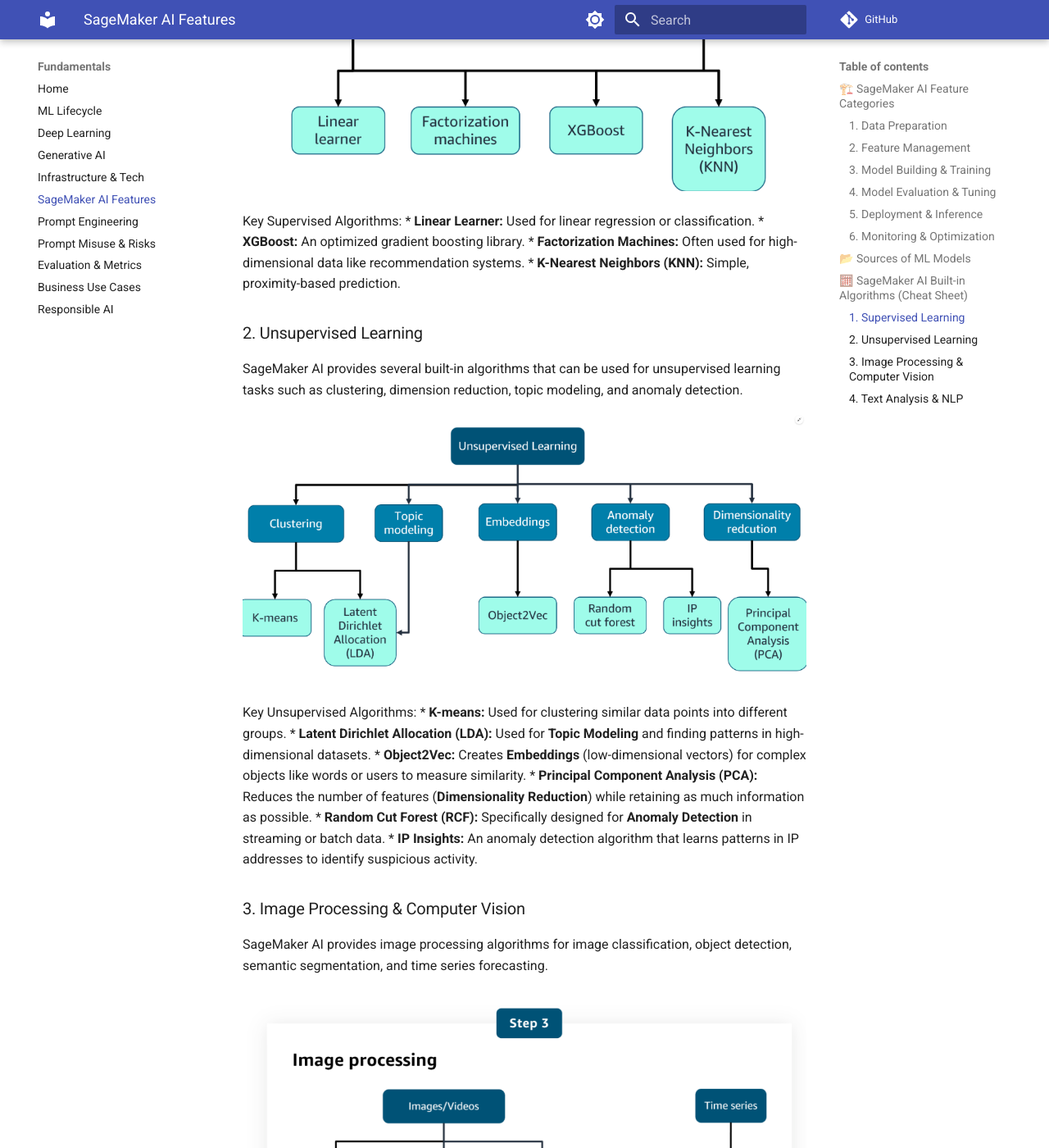
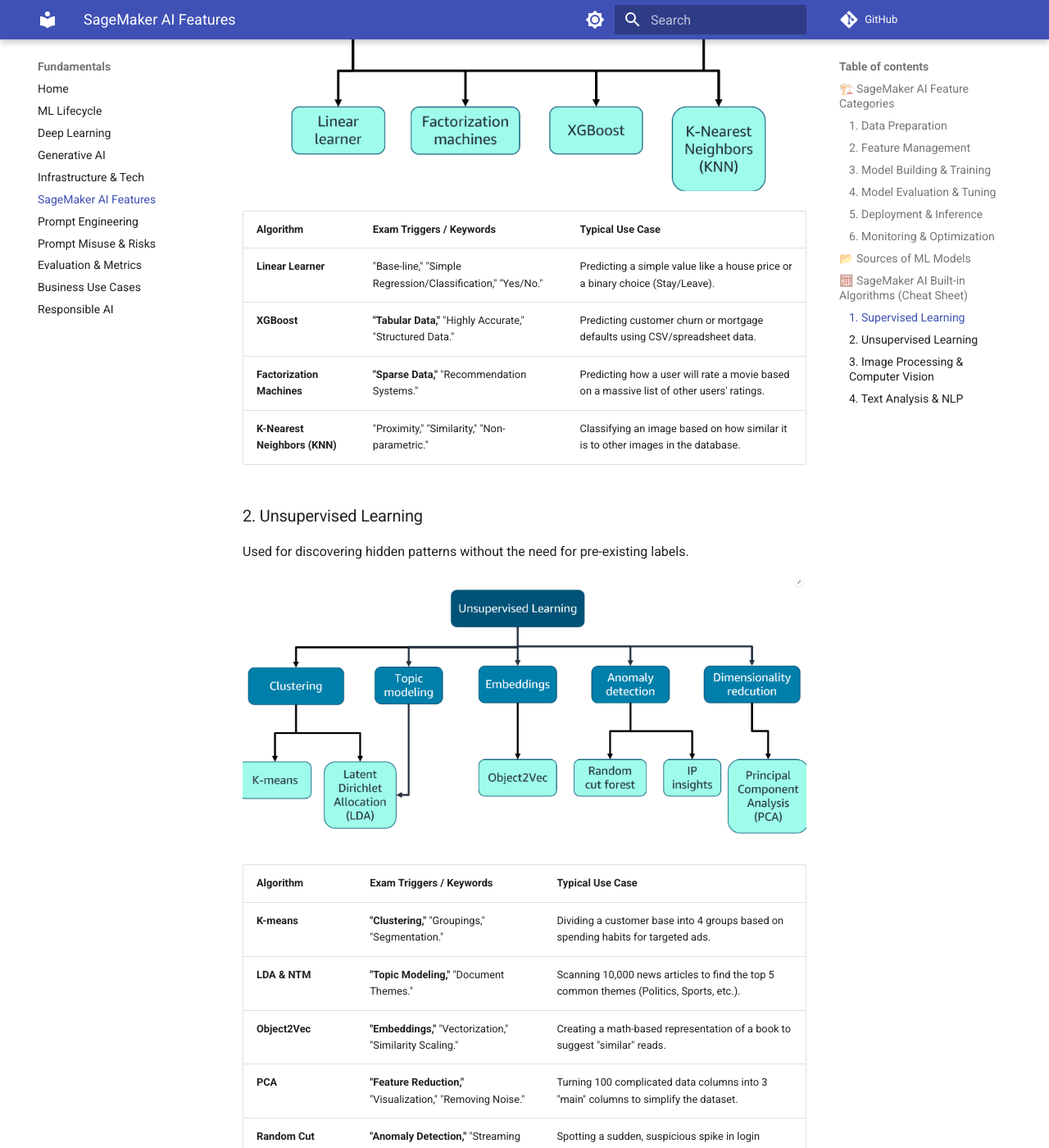
Before and after one commit to kvcenation5/aws-ai-practitioner-exam, an MkDocs documentation site: the page built from docs/10-sagemaker-ai.md, in a window 1280 px wide and 1400 px high, scrolled down 2811 px. Shown: the whole window at 82% size. Built offline with MkDocs 1.6.1 and Material for MkDocs 9.7.7, drawn with Linux system fonts in a browser that asks for light colours; comment, search, counter and statistics services are not loaded; some of the changed text lies outside the part shown.

Commit message:
Update SageMaker algorithms with Exam Triggers and Use Cases

```diff
--- a/docs/10-sagemaker-ai.md
+++ b/docs/10-sagemaker-ai.md
@@ -74,46 +74,48 @@
 
 ![SageMaker Supervised Learning Algorithms](assets/sagemaker-supervised-algorithms.png)
 
-Key Supervised Algorithms:
-*   **Linear Learner:** Used for linear regression or classification.
-*   **XGBoost:** An optimized gradient boosting library.
-*   **Factorization Machines:** Often used for high-dimensional data like recommendation systems.
-*   **K-Nearest Neighbors (KNN):** Simple, proximity-based prediction.
+| Algorithm | Exam Triggers / Keywords | Typical Use Case |
+| :--- | :--- | :--- |
+| **Linear Learner** | "Base-line," "Simple Regression/Classification," "Yes/No." | Predicting a simple value like a house price or a binary choice (Stay/Leave). |
+| **XGBoost** | **"Tabular Data,"** "Highly Accurate," "Structured Data." | Predicting customer churn or mortgage defaults using CSV/spreadsheet data. |
+| **Factorization Machines** | **"Sparse Data,"** "Recommendation Systems." | Predicting how a user will rate a movie based on a massive list of other users' ratings. |
+| **K-Nearest Neighbors (KNN)** | "Proximity," "Similarity," "Non-parametric." | Classifying an image based on how similar it is to other images in the database. |
 
 ### 2. Unsupervised Learning
-SageMaker AI provides several built-in algorithms that can be used for unsupervised learning tasks such as clustering, dimension reduction, topic modeling, and anomaly detection.
+Used for discovering hidden patterns without the need for pre-existing labels.
 
 ![SageMaker Unsupervised Learning Algorithms](assets/sagemaker-unsupervised-algorithms.png)
 
-Key Unsupervised Algorithms:
-*   **K-means:** Used for clustering similar data points into different groups.
-*   **Latent Dirichlet Allocation (LDA):** Used for **Topic Modeling** and finding patterns in high-dimensional datasets.
-*   **Object2Vec:** Creates **Embeddings** (low-dimensional vectors) for complex objects like words or users to measure similarity.
-*   **Principal Component Analysis (PCA):** Reduces the number of features (**Dimensionality Reduction**) while retaining as much information as possible.
-*   **Random Cut Forest (RCF):** Specifically designed for **Anomaly Detection** in streaming or batch data.
-*   **IP Insights:** An anomaly detection algorithm that learns patterns in IP addresses to identify suspicious activity.
+| Algorithm | Exam Triggers / Keywords | Typical Use Case |
+| :--- | :--- | :--- |
+| **K-means** | **"Clustering,"** "Groupings," "Segmentation." | Dividing a customer base into 4 groups based on spending habits for targeted ads. |
+| **LDA & NTM** | **"Topic Modeling,"** "Document Themes." | Scanning 10,000 news articles to find the top 5 common themes (Politics, Sports, etc.). |
+| **Object2Vec** | **"Embeddings,"** "Vectorization," "Similarity Scaling." | Creating a math-based representation of a book to suggest "similar" reads. |
+| **PCA** | **"Feature Reduction,"** "Visualization," "Removing Noise." | Turning 100 complicated data columns into 3 "main" columns to simplify the dataset. |
+| **Random Cut Forest (RCF)** | **"Anomaly Detection,"** "Streaming Data," "Outliers." | Spotting a sudden, suspicious spike in login attempts on a secure website. |
+| **IP Insights** | "IP Addresses," "Security Patterns," "Anomalies." | Flagging a login attempt if the IP address is geographically distant from the user's home. |
 
 ### 3. Image Processing & Computer Vision
-SageMaker AI provides image processing algorithms for image classification, object detection, semantic segmentation, and time series forecasting.
+Specialized algorithms for visual data and time-series forecasting.
 
 ![SageMaker Image Processing Algorithms](assets/sagemaker-image-processing.png)
 
-Key Vision & Time Series Algorithms:
-*   **Image Classification:** Uses frameworks like **MXNet** and **TensorFlow** (e.g., ResNet, ImageNet) to identify the primary subject of an image.
-*   **Object Detection:** Identifies and locates multiple objects within an image or video frame.
-*   **Semantic Segmentation:** Provides pixel-level classification to identify the exact boundaries of objects. Key methods include **FCN** (Fully Convolutional Network), **PSP** (Pyramid Scene Parsing), and **DeepLab V3**.
-*   **DeepAR:** A supervised learning algorithm for forecasting one-dimensional **Time Series** data (e.g., predicting future sales or stock levels).
+| Task | Exam Triggers / Keywords | Typical Use Case |
+| :--- | :--- | :--- |
+| **Image Classification** | **"What is it?"** "Single Label," "ResNet/ImageNet." | Identifying if a photo contains a "Tractor" or a "Truck." |
+| **Object Detection** | **"Where is it?"** "Multiple Labels," "Bounding Boxes." | Drawing boxes around every "Car," "Pedestrian," and "Stop Sign" in a video frame. |
+| **Semantic Segmentation** | **"Pixel-level,"** "Masking," "Precise Boundaries." | Identifying the exact pixels that belong to a tumor in a medical X-ray. |
+| **DeepAR** | **"Forecasting,"** "Seasonality," "Time Series." | Predicting how many umbrellas you need to stock for next week's rain forecast. |
 
 ### 4. Text Analysis & NLP
-SageMaker AI provides algorithms tailored to natural language processing (NLP), document classification, summarization, topic modeling, and language translation.
+Algorithms designed for understanding and generating human-like text.
 
 ![SageMaker Text Analysis Algorithms](assets/sagemaker-text-analysis.png)
 
-Key Text & NLP Algorithms:
-*   **BlazingText:** A highly optimized implementation of the **Word2Vec** and text classification algorithms. It can scale to large datasets and is useful for sentiment analysis and document labeling.
-*   **Sequence-to-Sequence (Seq2Seq):** Used for **Machine Translation** and speech-to-text tasks where the input and output are both sequences (e.g., translating a sentence from English to French).
-*   **Latent Dirichlet Allocation (LDA):** A non-neural algorithm used for **Topic Modeling** to discover hidden themes within a collection of documents.
-*   **Neural Topic Modeling (NTM):** A neural network-based approach to **Topic Modeling** that can often discover more complex patterns than LDA.
+| Algorithm | Exam Triggers / Keywords | Typical Use Case |
+| :--- | :--- | :--- |
+| **BlazingText** | **"Word2Vec,"** "High-speed Text Classif," "Sentiment Analysis." | Determining if 1 million app reviews are "Positive" or "Negative" in seconds. |
+| **Seq2Seq** | **"Translation,"** "Summarization," "Speech-to-Text." | Automatically translating a legal document from English to French. |
 
 ---
 *Last Updated: Jan 2026*
```
